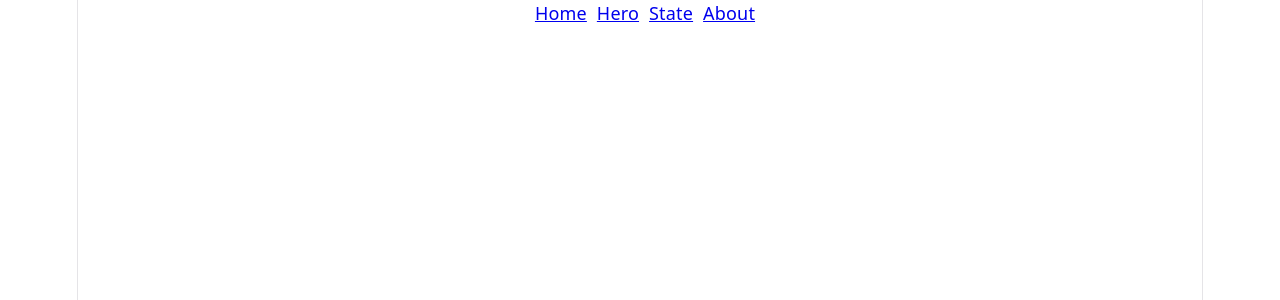
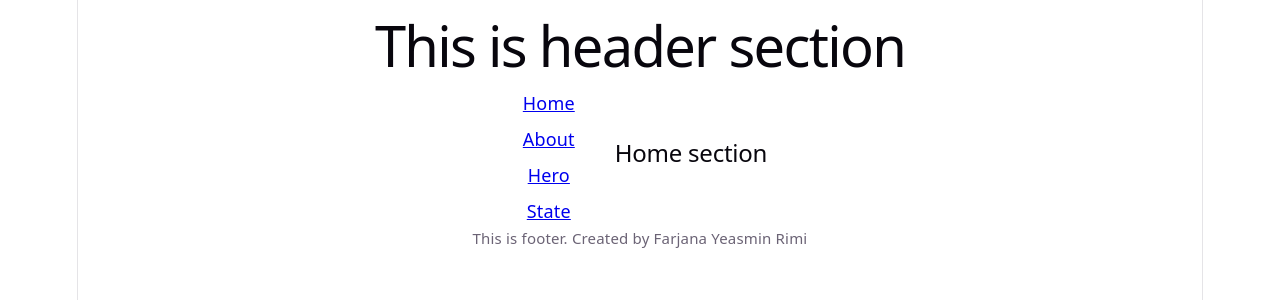
Before and after one commit to farjanayeasminrimi/react-routing-practice, a React (Vite) app: page / in a window 1280 px wide. Shown: the top 300 px of the page. Built offline with nearby package versions, Linux system fonts and the light colour scheme.

Commit message:
explored Link in routing

```diff
--- /dev/null
+++ b/src/assets/components/footer/Footer.jsx
@@ -0,0 +1,11 @@
+import React from "react";
+
+const Footer = () => {
+  return (
+    <div>
+      <small>This is footer. Created by Farjana Yeasmin Rimi</small>
+    </div>
+  );
+};
+
+export default Footer;
--- a/src/assets/components/header/Header.jsx
+++ b/src/assets/components/header/Header.jsx
@@ -4,13 +4,14 @@ import "./header.css";
 const Header = () => {
   return (
     <div>
+      <h1>This is header section</h1>
       {/* ancor tag reloads and takes time */}
-      <nav>
+      {/* <nav>
         <a href="/">Home</a>
         <a href="/hero">Hero</a>
         <a href="/state">State</a>
         <a href="/about">About</a>
-      </nav>
+      </nav> */}
     </div>
   );
 };
--- /dev/null
+++ b/src/assets/components/home/Home.jsx
@@ -0,0 +1,11 @@
+import React from "react";
+
+const Home = () => {
+  return (
+    <div>
+      <h2>Home section</h2>
+    </div>
+  );
+};
+
+export default Home;
--- /dev/null
+++ b/src/assets/components/root/Root.css
@@ -0,0 +1,6 @@
+.mainArea {
+  display: flex;
+  gap: 40px;
+  justify-content: center;
+  align-items: center;
+}
--- a/src/assets/components/root/Root.jsx
+++ b/src/assets/components/root/Root.jsx
@@ -1,12 +1,19 @@
 import React from "react";
 import Header from "../header/Header";
 import { Outlet } from "react-router";
+import Footer from "../footer/Footer";
+import Sidebar from "../sidebar/Sidebar";
+import "./Root.css";
 
 const Root = () => {
   return (
     <div>
       <Header></Header>
-      <Outlet></Outlet>
+      <div className="mainArea">
+        <Sidebar></Sidebar>
+        <Outlet></Outlet>
+      </div>
+      <Footer></Footer>
     </div>
   );
 };
--- /dev/null
+++ b/src/assets/components/sidebar/Sidebar.jsx
@@ -0,0 +1,19 @@
+import React from "react";
+import "../header/header.css";
+import "./sidebar.css";
+import { Link } from "react-router";
+
+const Sidebar = () => {
+  return (
+    <div>
+      <nav>
+        <Link to="/">Home</Link>
+        <Link to="/about">About</Link>
+        <Link to="/hero">Hero</Link>
+        <Link to="/state">State</Link>
+      </nav>
+    </div>
+  );
+};
+
+export default Sidebar;
--- /dev/null
+++ b/src/assets/components/sidebar/sidebar.css
@@ -0,0 +1,5 @@
+nav {
+  display: flex;
+  flex-direction: column;
+  gap: 10px;
+}
--- a/src/main.jsx
+++ b/src/main.jsx
@@ -8,6 +8,7 @@ import Root from "./assets/components/root/Root.jsx";
 import About from "./assets/components/about/About.jsx";
 import Hero from "./assets/components/hero/Hero.jsx";
 import State from "./assets/components/state/State.jsx";
+import Home from "./assets/components/home/Home.jsx";
 
 const router = createBrowserRouter([
   {
@@ -17,6 +18,7 @@ const router = createBrowserRouter([
       { index: true, path: "/about", Component: About },
       { path: "hero", Component: Hero },
       { path: "state", Component: State },
+      { path: "/", Component: Home },
     ],
   },
   // {
```
